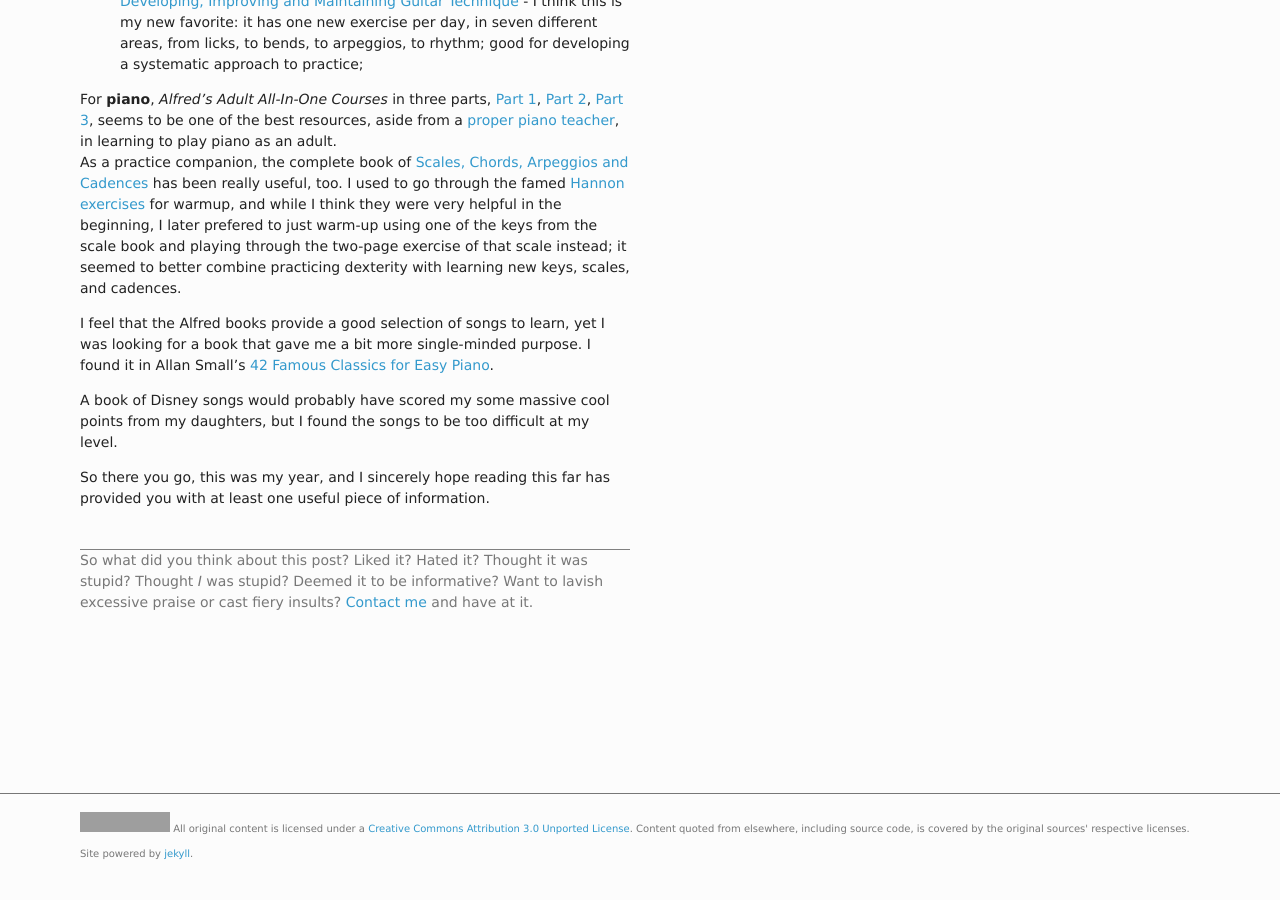
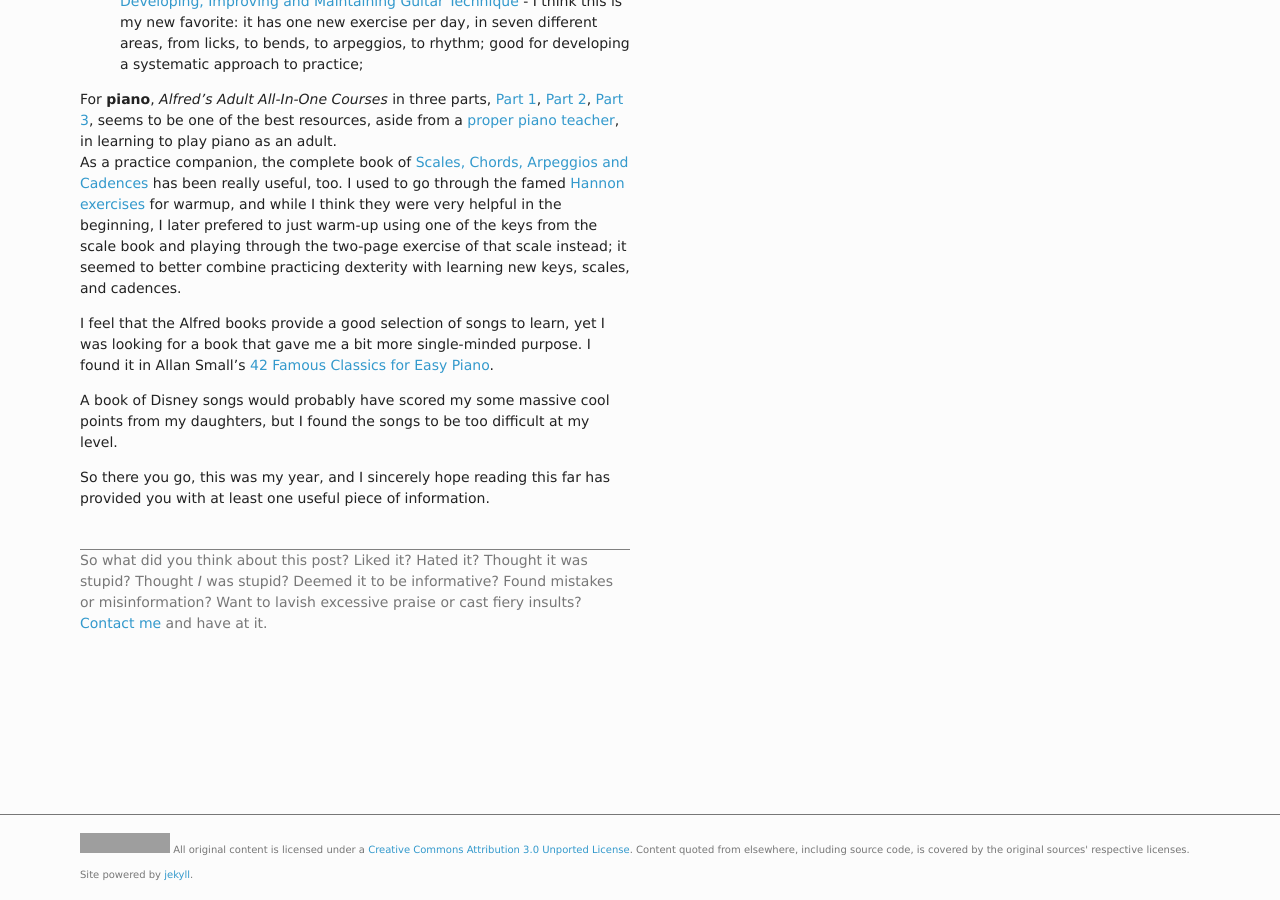
Before and after one commit to AYearOf/ayearof.github.io, a Jekyll site: the page built from _posts/2015-12-30-2015_in_review.md, in a window 1280 px wide and 900 px high, scrolled down 6888 px. Built offline with Jekyll 4.4.1, drawn with Linux system fonts in a browser that asks for light colours; before the commit the page ends 7767 px from its top, so only the background shows below that; grey boxes are pictures that could not be loaded.

Commit message:
Added another question and reformatted.

```diff
--- a/_layouts/post.html
+++ b/_layouts/post.html
@@ -18,7 +18,12 @@ layout: default
 	</div>
 
 	<footer class="feedback">
-		So what did you think about this post? Liked it? Hated it? Thought it was stupid? Thought <em>I</em> was stupid? Deemed it to be informative? Want to lavish excessive praise or cast fiery insults?  <a href="/contact.html">Contact me</a> and have at it.
+		So what did you think about this post?
+		Liked it? Hated it? Thought it was stupid?
+		Thought <em>I</em> was stupid?
+		Deemed it to be informative? Found mistakes or misinformation?
+		Want to lavish excessive praise or cast fiery insults?
+		<a href="/contact.html">Contact me</a> and have at it.
 	</footer>
 
 </article>
```
